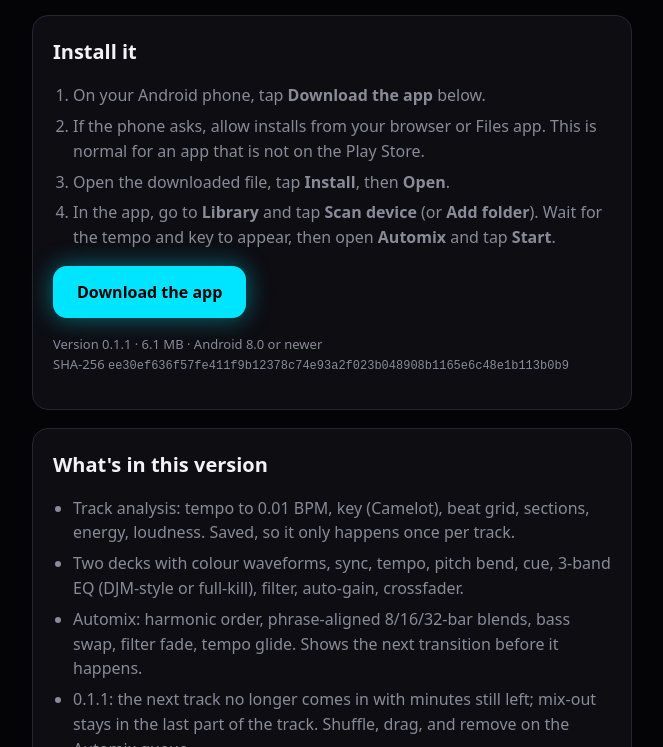
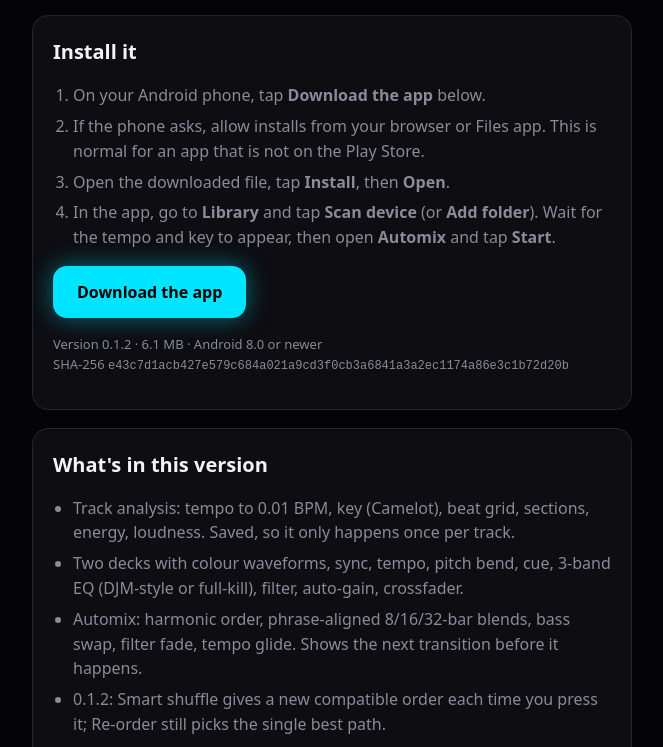
Before and after one commit to JosephGrokBot/josephgrokbot.github.io, a plain HTML site: page dj/index.html in a window 1280 px wide. Shown: the part 205-952 px from the top of the page, without its empty margins (308-971 px from the left). Drawn offline with Linux system fonts and the light colour scheme.

Commit message:
DJ Automix 0.1.2 APK and install page

```diff
--- a/dj/index.html
+++ b/dj/index.html
@@ -22,11 +22,12 @@ code{font-size:12px;color:var(--dim);word-break:break-all}.small{font-size:13px}
 <li>In the app, go to <b>Library</b> and tap <b>Scan device</b> (or <b>Add folder</b>). Wait for the tempo and key to appear, then open <b>Automix</b> and tap <b>Start</b>.</li>
 </ol>
 <p><a class="btn" href="https://josephgrokbot.github.io/app/dj-automix.apk">Download the app</a></p>
-<p class="small">Version 0.1.1 · 6.1 MB · Android 8.0 or newer<br>SHA-256 <code>ee30ef636f57fe411f9b12378c74e93a2f023b048908b1165e6c48e1b113b0b9</code></p></section>
+<p class="small">Version 0.1.2 · 6.1 MB · Android 8.0 or newer<br>SHA-256 <code>e43c7d1acb427e579c684a021a9cd3f0cb3a6841a3a2ec1174a86e3c1b72d20b</code></p></section>
 <section><h2>What's in this version</h2><ul>
 <li>Track analysis: tempo to 0.01 BPM, key (Camelot), beat grid, sections, energy, loudness. Saved, so it only happens once per track.</li>
 <li>Two decks with colour waveforms, sync, tempo, pitch bend, cue, 3-band EQ (DJM-style or full-kill), filter, auto-gain, crossfader.</li>
 <li>Automix: harmonic order, phrase-aligned 8/16/32-bar blends, bass swap, filter fade, tempo glide. Shows the next transition before it happens.</li>
+<li>0.1.2: Smart shuffle gives a new compatible order each time you press it; Re-order still picks the single best path.</li>
 <li>0.1.1: the next track no longer comes in with minutes still left; mix-out stays in the last part of the track. Shuffle, drag, and remove on the Automix queue.</li>
 <li>Coming next: keylock, hot cues, loops, effects, headphone cue, recording, sampler.</li>
 </ul></section>
```
Also changed, not shown: 1 other file.
